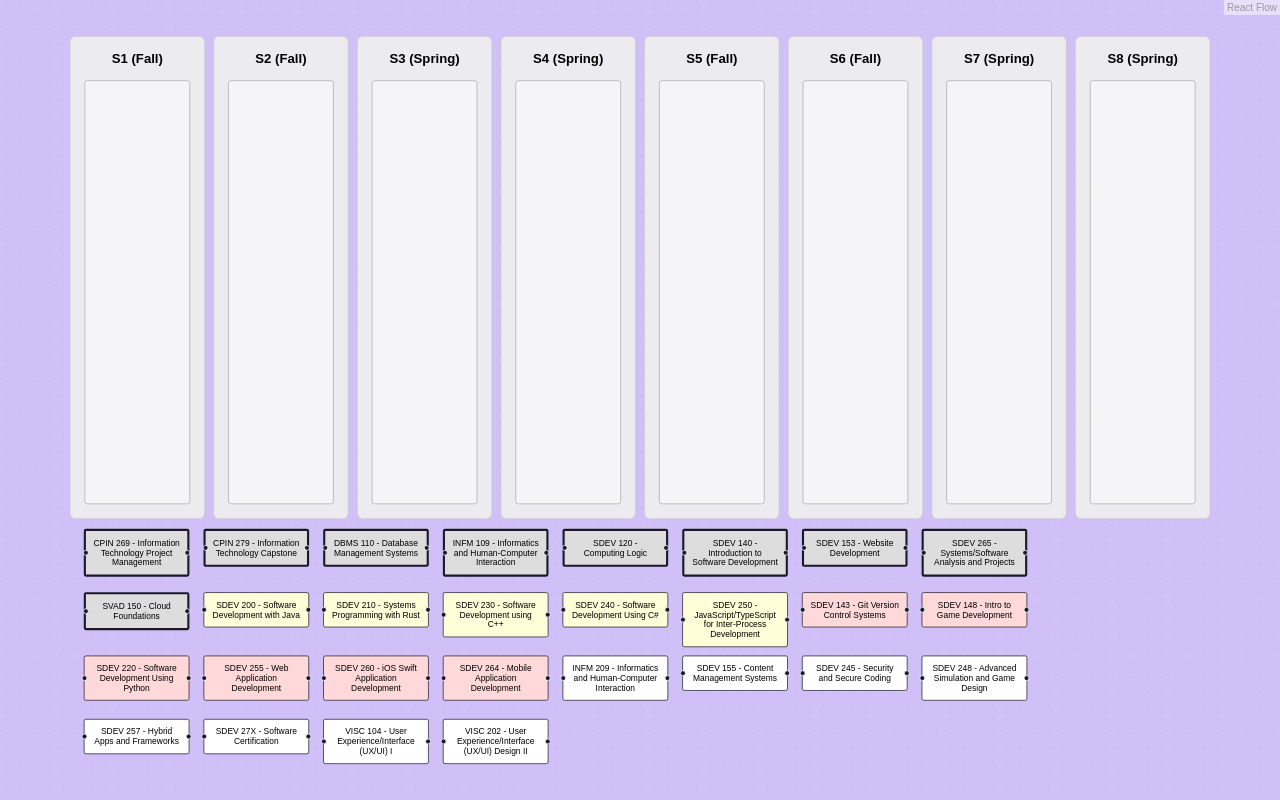
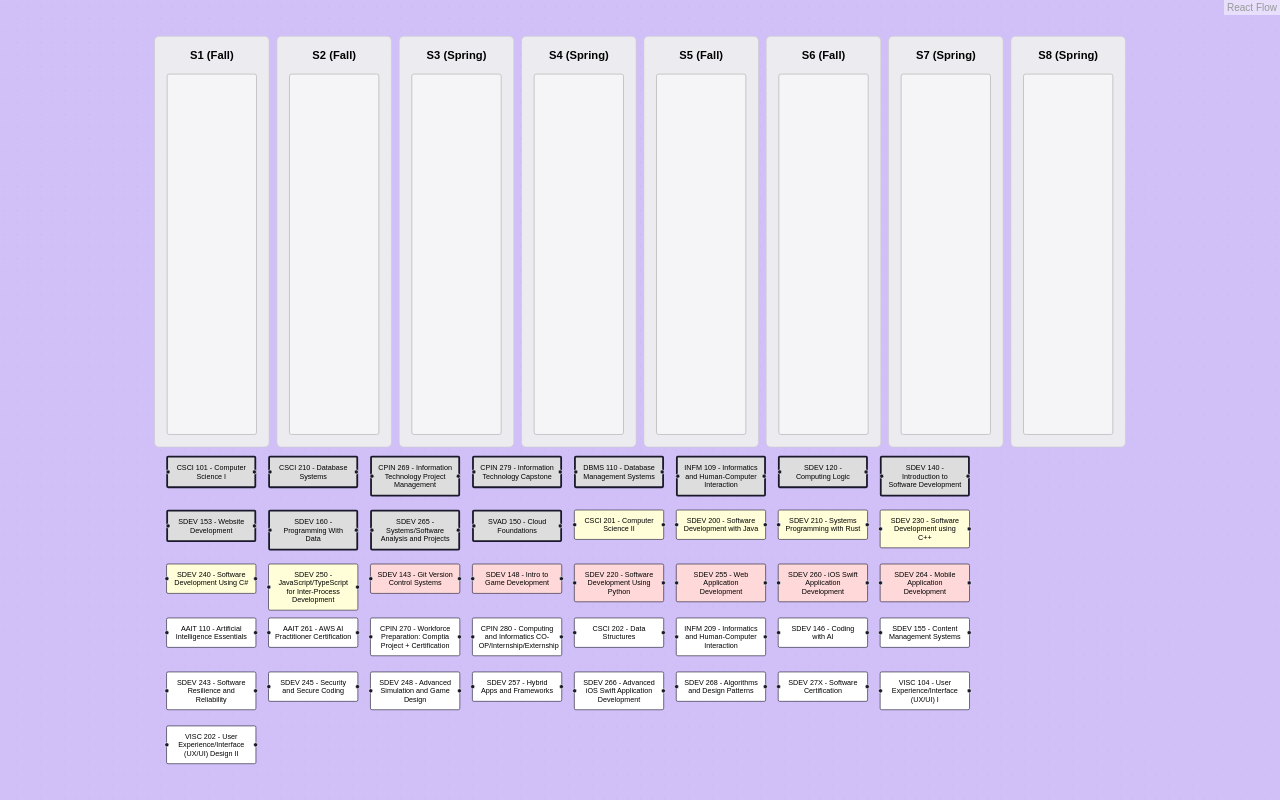
Before and after one commit to mpjovanovich/ivy-sdev-aas-walkthrough, a React (Vite) app: page / in a window 1280 px wide. Built offline with nearby package versions, Linux system fonts and the light colour scheme.

Commit message:
All courses are in

```diff
--- a/src/data/graph.js
+++ b/src/data/graph.js
@@ -13,18 +13,18 @@ export const courseNodes = [
   /* ********************
    * Technical Core
    ******************** */
-  // {
-  //   id: "CSCI101",
-  //   partOfProgram: "",
-  //   creditHours: 3,
-  //   data: { label: "CSCI 101 - Computer Science I" },
-  // },
-  // {
-  //   id: "CSCI210",
-  //   partOfProgram: "",
-  //   creditHours: 3,
-  //   data: { label: "CSCI 210 - Database Systems" },
-  // },
+  {
+    id: "CSCI101",
+    partOfProgram: "Technical Core",
+    creditHours: 3,
+    data: { label: "CSCI 101 - Computer Science I" },
+  },
+  {
+    id: "CSCI210",
+    partOfProgram: "Technical Core",
+    creditHours: 3,
+    data: { label: "CSCI 210 - Database Systems" },
+  },
   {
     id: "CPIN269",
     partOfProgram: "Technical Core",
@@ -67,12 +67,12 @@ export const courseNodes = [
     creditHours: 3,
     data: { label: "SDEV 153 - Website Development" },
   },
-  // {
-  //   id: "SDEV160",
-  //   partOfProgram: "Technical Core",
-  //   creditHours: 3,
-  //   data: { label: "SDEV 160 - Programming With Data" },
-  // },
+  {
+    id: "SDEV160",
+    partOfProgram: "Technical Core",
+    creditHours: 3,
+    data: { label: "SDEV 160 - Programming With Data" },
+  },
   {
     id: "SDEV265",
     partOfProgram: "Technical Core",
@@ -89,12 +89,12 @@ export const courseNodes = [
   /* ********************
    * Selective 1
    ******************** */
-  // {
-  //   id: "CSCI201",
-  //   partOfProgram: "",
-  //   creditHours: 3,
-  //   data: { label: "CSCI 201 - Computer Science II" },
-  // },
+  {
+    id: "CSCI201",
+    partOfProgram: "Selective 1",
+    creditHours: 3,
+    data: { label: "CSCI 201 - Computer Science II" },
+  },
   {
     id: "SDEV200",
     partOfProgram: "Selective 1",
@@ -171,11 +171,41 @@ export const courseNodes = [
   /* ********************
    * Selective 3
    ******************** */
-  // AAIT 110 - Artificial Intelligence Essentials CREDIT HOURS MIN: 3
-  // AAIT 261 - AWS AI Practitioner Certification CREDIT HOURS MIN: 1
-  // CPIN 270 - Workforce Preparation: Comptia Project + Certification CREDIT HOURS MIN: 1
-  // CPIN 280 - Computing and Informatics CO-OP/Internship/Externship CREDIT HOURS MIN: 1
-  // CSCI 202 - Data Structures CREDIT HOURS MIN: 3
+  {
+    id: "AAIT110",
+    partOfProgram: "Selective 3",
+    creditHours: 3,
+    data: { label: "AAIT 110 - Artificial Intelligence Essentials" },
+  },
+  {
+    id: "AAIT261",
+    partOfProgram: "Selective 3",
+    creditHours: 1,
+    data: { label: "AAIT 261 - AWS AI Practitioner Certification" },
+  },
+  {
+    id: "CPIN270",
+    partOfProgram: "Selective 3",
+    creditHours: 1,
+    data: {
+      label:
+        "CPIN 270 - Workforce Preparation: Comptia Project + Certification",
+    },
+  },
+  {
+    id: "CPIN280",
+    partOfProgram: "Selective 3",
+    creditHours: 1,
+    data: {
+      label: "CPIN 280 - Computing and Informatics CO-OP/Internship/Externship",
+    },
+  },
+  {
+    id: "CSCI202",
+    partOfProgram: "Selective 3",
+    creditHours: 3,
+    data: { label: "CSCI 202 - Data Structures" },
+  },
   {
     id: "INFM209",
     partOfProgram: "Selective 3",
@@ -183,13 +213,23 @@ export const courseNodes = [
     data: { label: "INFM 209 - Informatics and Human-Computer Interaction" },
   },
   {
+    id: "SDEV146",
+    partOfProgram: "Selective 3",
+    creditHours: 1,
+    data: { label: "SDEV 146 - Coding with AI" },
+  },
+  {
     id: "SDEV155",
     partOfProgram: "Selective 3",
     creditHours: 3,
     data: { label: "SDEV 155 - Content Management Systems" },
   },
-  // SDEV ??? - AI course, 1 creditHour
-  // SDEV 243 - Software Resilience and Reliability, 1 creditHour
+  {
+    id: "SDEV243",
+    partOfProgram: "Selective 3",
+    creditHours: 1,
+    data: { label: "SDEV 243 - Software Resilience and Reliability" },
+  },
   {
     id: "SDEV245",
     partOfProgram: "Selective 3",
@@ -208,8 +248,18 @@ export const courseNodes = [
     creditHours: 3,
     data: { label: "SDEV 257 - Hybrid Apps and Frameworks" },
   },
-  // SDEV 266 - Advanced iOS Swift Application Development CREDIT HOURS MIN: 3
-  // SDEV 268 - Algorithms and Design Patterns CREDIT HOURS MIN: 3
+  {
+    id: "SDEV266",
+    partOfProgram: "Selective 3",
+    creditHours: 3,
+    data: { label: "SDEV 266 - Advanced iOS Swift Application Development" },
+  },
+  {
+    id: "SDEV268",
+    partOfProgram: "Selective 3",
+    creditHours: 3,
+    data: { label: "SDEV 268 - Algorithms and Design Patterns" },
+  },
   {
     id: "SDEV27X",
     partOfProgram: "Selective 3",
@@ -235,17 +285,22 @@ export const courseEdges = [
   { id: "e-104-202", source: "VISC104", target: "VISC202" },
   { id: "e-109-209", source: "INFM109", target: "INFM209" },
   { id: "e-110-255", source: "DBMS110", target: "SDEV255" },
+  { id: "e-120-c101", source: "SDEV120", target: "CSCI101" },
   { id: "e-120-140", source: "SDEV120", target: "SDEV140" },
   { id: "e-120-143", source: "SDEV120", target: "SDEV143" },
   { id: "e-120-153", source: "SDEV120", target: "SDEV153" },
   { id: "e-120-255", source: "SDEV120", target: "SDEV255" },
+  { id: "e-140-146", source: "SDEV140", target: "SDEV146" },
   { id: "e-140-160", source: "SDEV140", target: "SDEV160" },
+
+  // 2xx language block
   { id: "e-140-200", source: "SDEV140", target: "SDEV200" },
   { id: "e-140-210", source: "SDEV140", target: "SDEV210" },
   { id: "e-140-220", source: "SDEV140", target: "SDEV220" },
   { id: "e-140-230", source: "SDEV140", target: "SDEV230" },
   { id: "e-140-240", source: "SDEV140", target: "SDEV240" },
   { id: "e-140-250", source: "SDEV140", target: "SDEV250" },
+
   { id: "e-140-248", source: "SDEV140", target: "SDEV248" },
   { id: "e-140-255", source: "SDEV140", target: "SDEV255" },
   { id: "e-140-260", source: "SDEV140", target: "SDEV260" },
@@ -253,9 +308,50 @@ export const courseEdges = [
   { id: "e-148-248", source: "SDEV148", target: "SDEV248" },
   { id: "e-153-155", source: "SDEV153", target: "SDEV155" },
   { id: "e-153-255", source: "SDEV153", target: "SDEV255" },
-  { id: "e-2xx-245", source: "SDEV2xx", target: "SDEV245" },
-  { id: "e-2xx-264", source: "SDEV2xx", target: "SDEV264" },
-  { id: "e-2xx-265", source: "SDEV2xx", target: "SDEV265" },
+  { id: "e-160-255", source: "SDEV160", target: "SDEV255" },
+
+  // 2xx language block; this is currently missing JS
+  { id: "e-200-c243", source: "SDEV200", target: "SDEV243" },
+  { id: "e-210-c243", source: "SDEV210", target: "SDEV243" },
+  { id: "e-220-c243", source: "SDEV220", target: "SDEV243" },
+  { id: "e-230-c243", source: "SDEV230", target: "SDEV243" },
+  { id: "e-240-c243", source: "SDEV240", target: "SDEV243" },
+
+  // 2xx language block; this is currently missing rust and JS
+  { id: "e-200-c202", source: "SDEV200", target: "CSCI202" },
+  { id: "e-220-c202", source: "SDEV220", target: "CSCI202" },
+  { id: "e-230-c202", source: "SDEV230", target: "CSCI202" },
+  { id: "e-240-c202", source: "SDEV240", target: "CSCI202" },
+
+  // 2xx language block; this is currently missing rust and JS
+  { id: "e-200-245", source: "SDEV200", target: "SDEV245" },
+  { id: "e-220-245", source: "SDEV220", target: "SDEV245" },
+  { id: "e-230-245", source: "SDEV230", target: "SDEV245" },
+  { id: "e-240-245", source: "SDEV240", target: "SDEV245" },
+
+  // 2xx language block; this is currently missing rust and JS
+  { id: "e-200-264", source: "SDEV200", target: "SDEV264" },
+  { id: "e-220-264", source: "SDEV220", target: "SDEV264" },
+  { id: "e-230-264", source: "SDEV230", target: "SDEV264" },
+  { id: "e-240-264", source: "SDEV240", target: "SDEV264" },
+
+  // 2xx language block; this is currently missing rust and JS
+  { id: "e-200-265", source: "SDEV200", target: "SDEV265" },
+  { id: "e-220-265", source: "SDEV220", target: "SDEV265" },
+  { id: "e-230-265", source: "SDEV230", target: "SDEV265" },
+  { id: "e-240-265", source: "SDEV240", target: "SDEV265" },
+
+  // 2xx language block; this is currently missing rust and JS
+  { id: "e-200-268", source: "SDEV200", target: "SDEV268" },
+  { id: "e-220-268", source: "SDEV220", target: "SDEV268" },
+  { id: "e-230-268", source: "SDEV230", target: "SDEV268" },
+  { id: "e-240-268", source: "SDEV240", target: "SDEV268" },
+
   { id: "e-255-257", source: "SDEV255", target: "SDEV257" },
   { id: "e-255-265", source: "SDEV255", target: "SDEV265", recommended: true },
+  { id: "e-260-266", source: "SDEV260", target: "SDEV266" },
+  { id: "e-a110-a261", source: "AAIT110", target: "AAIT261" },
+  { id: "e-c101-c201", source: "CSCI101", target: "CSCI201" },
+  { id: "e-c201-c210", source: "CSCI201", target: "CSCI210" },
+  { id: "e-c269-c270", source: "CPIN269", target: "CPIN270" },
 ];
```
Also changed, not shown: 1 other file (tests, documents, lock files or other folders).
